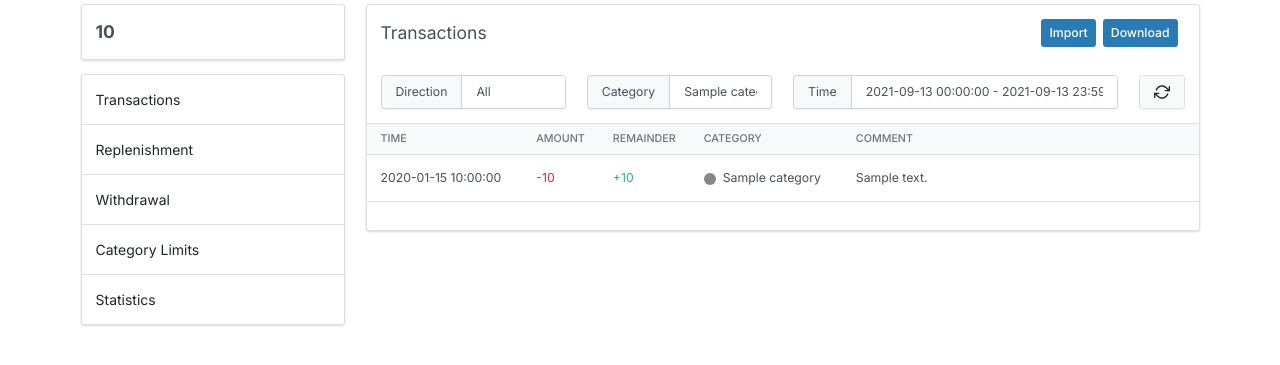
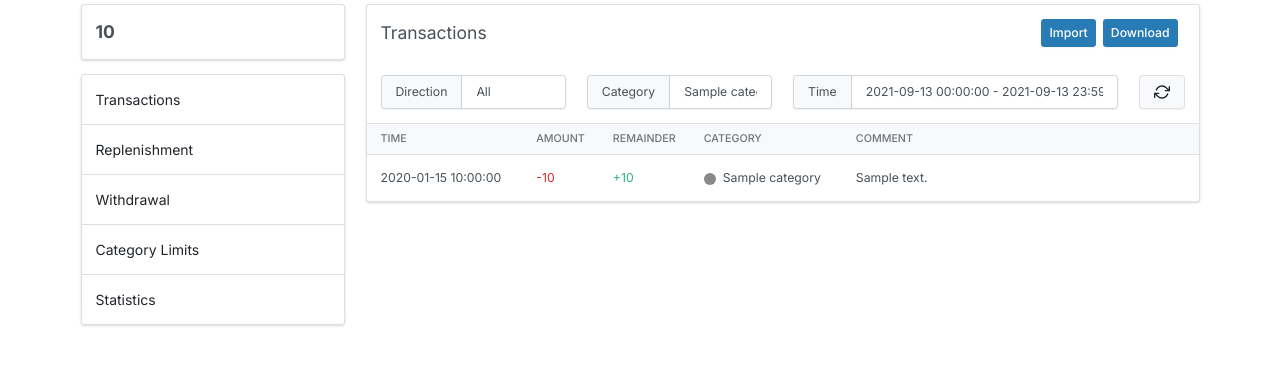
Before and after one commit to anzodev/myfunds, a Python web app: template myfunds/web/views/balances/balance/templates/balance/transactions.html in a window 1280 px wide. Shown: the part 198-563 px from the top of the page. Run offline with Jinja, Linux system fonts and the light colour scheme; the template is opened without the code that fills it: most values are stand-ins (such as "Sample title", 1, 10 or a date in 2020).

Commit message:
remove pagination section if we don't have previous and next pages

```diff
--- a/myfunds/web/views/balances/balance/templates/balance/transactions.html
+++ b/myfunds/web/views/balances/balance/templates/balance/transactions.html
@@ -68,7 +68,7 @@
   </section>
 
   {% if txns %}
-  <table class="table table-borderless border-bottom shadow-none m-0">
+  <table class="table table-borderless shadow-none m-0">
     <thead>
       <tr class="bg-light border-bottom">
         <th class="align-middle text-muted py-2 small" style="width: 1px;">Time</th>
@@ -190,7 +190,8 @@
     </tbody>
   </table>
 
-  <section class="p-3">
+  {% if has_prev or has_next %}
+  <section class="p-3 border-top">
     {% set pagination_args = request.args.to_dict() %}
     {% set _ = pagination_args.pop("limit", None) %}
     {% set _ = pagination_args.pop("offset", None) %}
@@ -205,6 +206,8 @@
       {% endif %}
     </div>
   </section>
+  {% endif %}
+
   {% else %}
   <p class="p-3 m-0">Transactions not found.</p>
   {% endif %}
```
